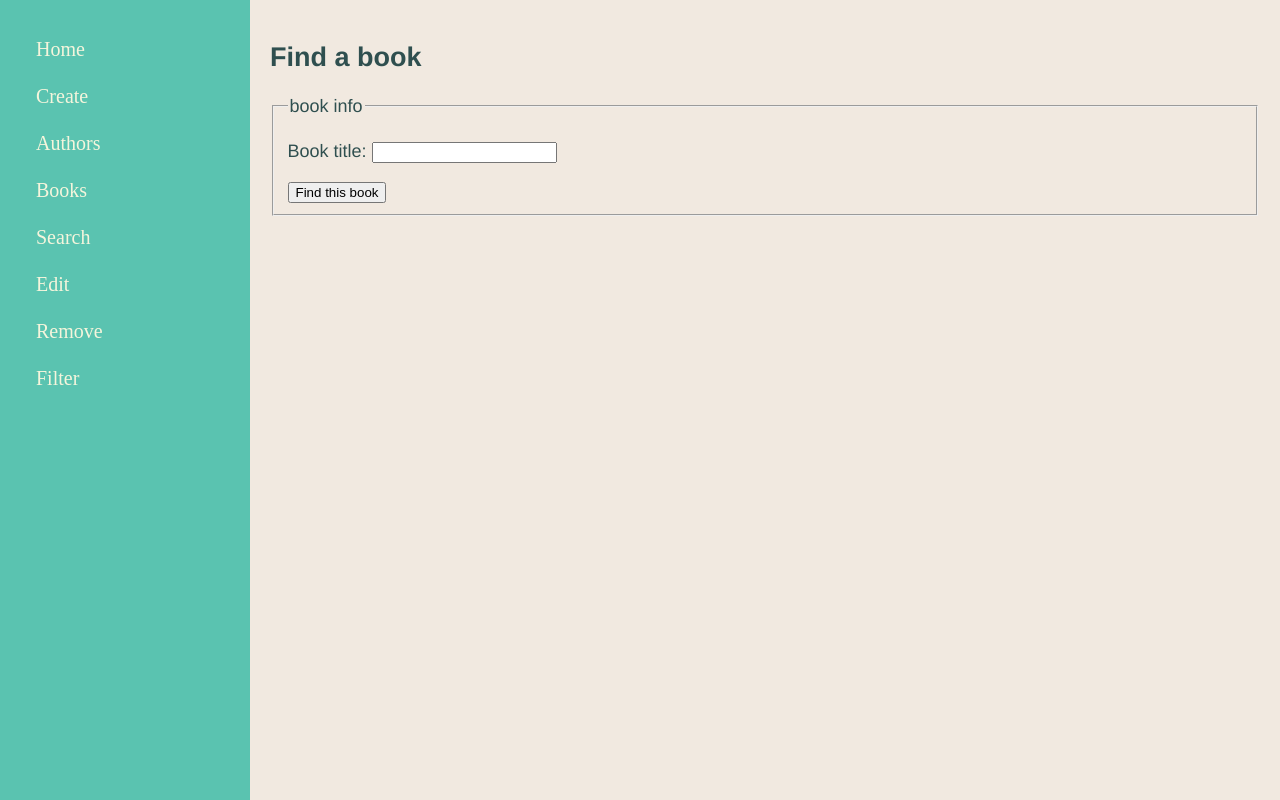
After one commit to nargesrezaii/Library_Management, a Django app: page /edit/ in a window 1280 px wide. The commit adds this page. Run offline with Django 4.2, Linux system fonts and the light colour scheme.

Commit message:
add feature filter and delete books from result

```diff
--- a/Lib-with-django/mylib/main/forms.py
+++ b/Lib-with-django/mylib/main/forms.py
@@ -1,13 +1,28 @@
 from django import forms
+from .models import Book
 
 class NewBook(forms.Form):
     title = forms.CharField(max_length=200)
     author = forms.CharField(label="Author:",max_length=200)
     price = forms.IntegerField()
-    publication_date = forms.DateField(label="Publication date: (yyyy-mm-dd)")
+    publication_date = forms.DateField(label="Publication date:",required=True, widget=forms.TextInput(attrs={'type': 'date'}))
 
 class searchbooks(forms.Form):
     title=forms.CharField(label="Author or book name:",max_length=200)
 
 class removebook(forms.Form):
     title = forms.CharField(max_length=200)
+
+class booktitleform(forms.Form):
+    title = forms.CharField(label='Book title:',max_length=200)
+
+class editbookform(forms.ModelForm):
+    class Meta:
+        model = Book
+        fields = ['title','author','price','publication_date']
+
+class BookFilterForm(forms.Form):
+    price_min = forms.DecimalField(required=False, decimal_places=2)
+    price_max = forms.DecimalField(required=False, decimal_places=2)
+    pub_date_start = forms.DateField(required=False, widget=forms.TextInput(attrs={'type': 'date'}))
+    pub_date_end = forms.DateField(required=False, widget=forms.TextInput(attrs={'type': 'date'}))
--- a/Lib-with-django/mylib/main/templates/main/base.html
+++ b/Lib-with-django/mylib/main/templates/main/base.html
@@ -15,7 +15,9 @@
             <a href="/authors/">Authors</a>
             <a href="/books/">Books</a>
             <a href="/search/">Search</a>
+            <a href="/edit/">Edit</a>
             <a href="/remove/">Remove</a>
+            <a href="/filter/">Filter</a>
         </div>
         <div class="main">
             {% block content %}
--- a/Lib-with-django/mylib/main/templates/main/bookname.html
+++ b/Lib-with-django/mylib/main/templates/main/bookname.html
@@ -1,9 +1,9 @@
 {% extends 'main/base.html' %}
 
-{% block title %}Book name{% endblock %}
+{% block title %}Book info{% endblock %}
 
 {% block content %}
-<h1>{{book.title}}</h1>
+<h2>{{book.title}}</h2>
 <p>Author: {{book.author}}</p>
 <p>Price: {{book.price}}$</p>
 <p>Published on: {{book.publication_date}}</p>
--- /dev/null
+++ b/Lib-with-django/mylib/main/templates/main/find_book.html
@@ -0,0 +1,35 @@
+{% extends 'main/base.html' %}
+
+{% block title %}Find Book{% endblock %}
+
+{% block content %}
+<h2>Find a book</h2>
+
+<form method="post">
+    {% csrf_token %}
+    <fieldset>
+        <legend>
+            book info
+        </legend>
+        {{title_form.as_p}}
+        <button type="submit">Find this book</button>
+    </fieldset>
+</form>
+
+    {% if error_message %}
+        <p>{{ error_message }}</p>
+    {% endif %}
+
+    {%if book %}
+        <h2>Book Found</h2>
+        <p>Title: {{book.title}}</p>
+        <p>Author: {{book.author}}</p>
+        <p>Price: {{book.price}}$</p>
+        <p>Published on: {{book.publication_date}}</p>
+
+        <form method="post" action="{%url 'edit_book' book.title%}">
+            {% csrf_token %}
+            <button type="submit">Edit</button>
+        </form>
+    {% endif %}
+{% endblock %}
--- a/Lib-with-django/mylib/main/templates/main/list.html
+++ b/Lib-with-django/mylib/main/templates/main/list.html
@@ -6,7 +6,11 @@
 <h2>{{author.name}}</h2>
 <ul>
     {% for book in author.book_set.all%}
-    <li>{{book.title}}</li>
+    <li>
+        <h3>{{book.title}}</h3>
+        <p>Price: {{book.price}}$</p>
+        <p>Published on: {{book.publication_date}}</p>
+    </li>
     {% endfor%}
 </ul>
 {% endblock %}
--- a/Lib-with-django/mylib/main/urls.py
+++ b/Lib-with-django/mylib/main/urls.py
@@ -1,5 +1,4 @@
 from django.urls import path
-
 from . import views
 
 #homepage
@@ -10,6 +9,10 @@ urlpatterns = [
     path("home/",views.home,name="home"),
     path("authors/",views.authors,name="authors"),
     path("books/",views.books,name="books"),
-    path("remove/",views.remove,name="books"),
-
+    path("remove/",views.remove,name="remove"),
+    path("edit/",views.find_book,name="find"),
+    path("edit/<str:book_title>",views.edit_book,name="edit_book"),
+    path("find/",views.find_book,name="find_book"),
+    path("filter/",views.filter_list,name="filter_list"),
+    path("delete/<int:book_id>",views.delete_book,name="delete_book"),
 ]
--- a/Lib-with-django/mylib/main/views.py
+++ b/Lib-with-django/mylib/main/views.py
@@ -1,9 +1,9 @@
 from os import name
 from turtle import title
-from django.shortcuts import render
-from django.http import HttpResponse, HttpResponseRedirect
+from django.shortcuts import render, redirect, get_object_or_404
+from django.http import HttpResponse, HttpResponseRedirect ,Http404
 from .models import Author, Book
-from .forms import NewBook, searchbooks , removebook
+from .forms import NewBook, searchbooks , removebook , booktitleform , editbookform , BookFilterForm
 # Create your views here.
 
 def showbyname(request):
@@ -12,10 +12,13 @@ def showbyname(request):
         if form.is_valid():
             t = form.cleaned_data["title"]
             b = Book.objects.filter(title=t).first()
-            if not b :
+            a = Author.objects.filter(name=t).first()
+            if not b and not a:
                 return render(request,"main/errormessage.html",{"message":'This book does not exist!'})
-
-            return render(request,"main/bookname.html",{"book":b})
+            if not a:
+                return render(request,"main/bookname.html",{"book":b})
+            if not b:
+                return render(request,"main/list.html",{"author":a})
     else:
         form = searchbooks()
     return render(request,"main/book_search.html",{"form":form})
@@ -72,3 +75,73 @@ def remove(request):
     else:
         form = removebook()
     return render(request,"main/removeBook.html",{"form":form})
+
+def find_book(request):
+    title_form = booktitleform()
+    book=None
+    error_message=None
+
+    if request.method == "POST":
+        title_form = booktitleform(request.POST)
+        if title_form.is_valid():
+            title = title_form.cleaned_data['title']
+            book = Book.objects.filter(title=title).first()
+            if not book :
+                error_message='The book does not exist!'
+
+    return render(request,"main/find_book.html",{
+        "title_form":title_form,
+        'book':book,
+        'error_message':error_message
+        })
+
+def edit_book(request,book_title):
+        book = Book.objects.filter(title=book_title).first()
+        if not book:
+            return render(request,"main/errormessage.html",{"message":'This book does not exist!'})
+
+        if request.method=="POST":
+            form= editbookform(request.POST,instance=book)
+            if form.is_valid():
+                book.title=form.cleaned_data['title']
+                book.author=form.cleaned_data['author']
+                book.price=form.cleaned_data['price']
+                book.publication_date=form.cleaned_data['publication_date']
+                book.save()
+                print("book yes edit no")
+                return render(request,"main/bookname.html",{"book":book})
+            else:
+                print("Form errors:",form.errors)
+        else:
+            form = editbookform(instance=book)
+
+        return render(request,"main/edit_book.html",{
+        "form":form,
+        'book':book
+        })
+
+def filter_list(request):
+    form = BookFilterForm(request.GET)
+    books = Book.objects.all()
+
+    if form.is_valid():
+        price_min = form.cleaned_data.get('price_min')
+        price_max = form.cleaned_data.get('price_max')
+        pub_date_start = form.cleaned_data.get('pub_date_start')
+        pub_date_end = form.cleaned_data.get('pub_date_end')
+
+        if price_min:
+            books = books.filter(price__gte=price_min)
+        if price_max:
+            books = books.filter(price__lte=price_max)
+        if pub_date_start:
+            books = books.filter(publication_date__gte=pub_date_start)
+        if pub_date_end:
+            books = books.filter(publication_date__lte=pub_date_end)
+
+    return render(request, 'main/book_list.html', {'books': books, 'form': form})
+
+def delete_book(request,book_id):
+    book = get_object_or_404(Book,id=book_id)
+    book.delete()
+    return redirect('filter_list')
```
Also changed, not shown: Lib-with-django/mylib/main/templates/main/book_list.html (added, +26 -0 lines), Lib-with-django/mylib/main/templates/main/edit_book.html (added, +13 -0 lines), Lib-with-django/mylib/main/templates/main/editbooks.html (added, +30 -0 lines), Lib-with-django/mylib/main/templates/main/findbook.html (deleted, +0 -7 lines), Lib-with-django/mylib/main/templates/main/getnewproperties.html (added, +12 -0 lines), Lib-with-django/mylib/db.sqlite3.
